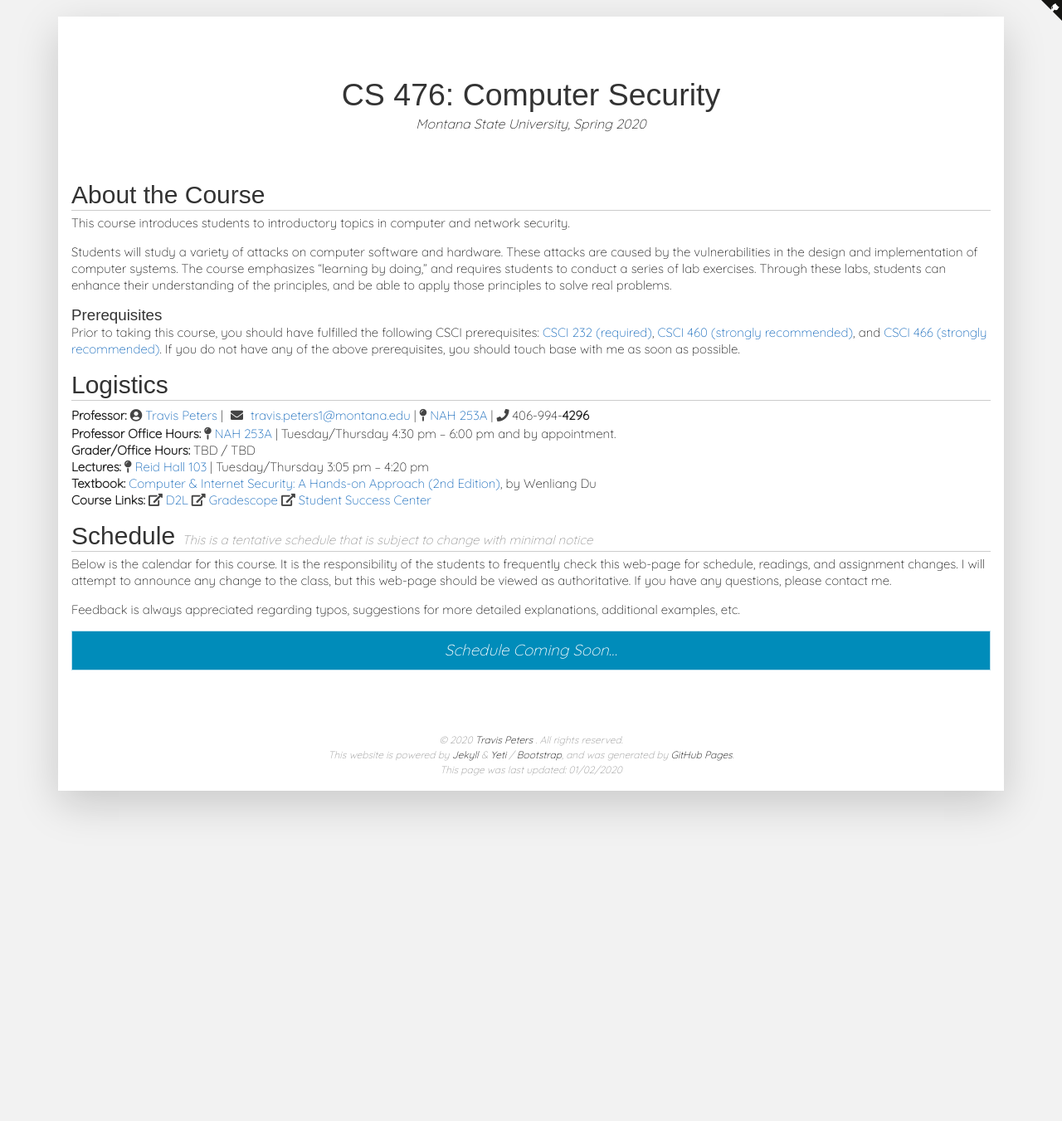
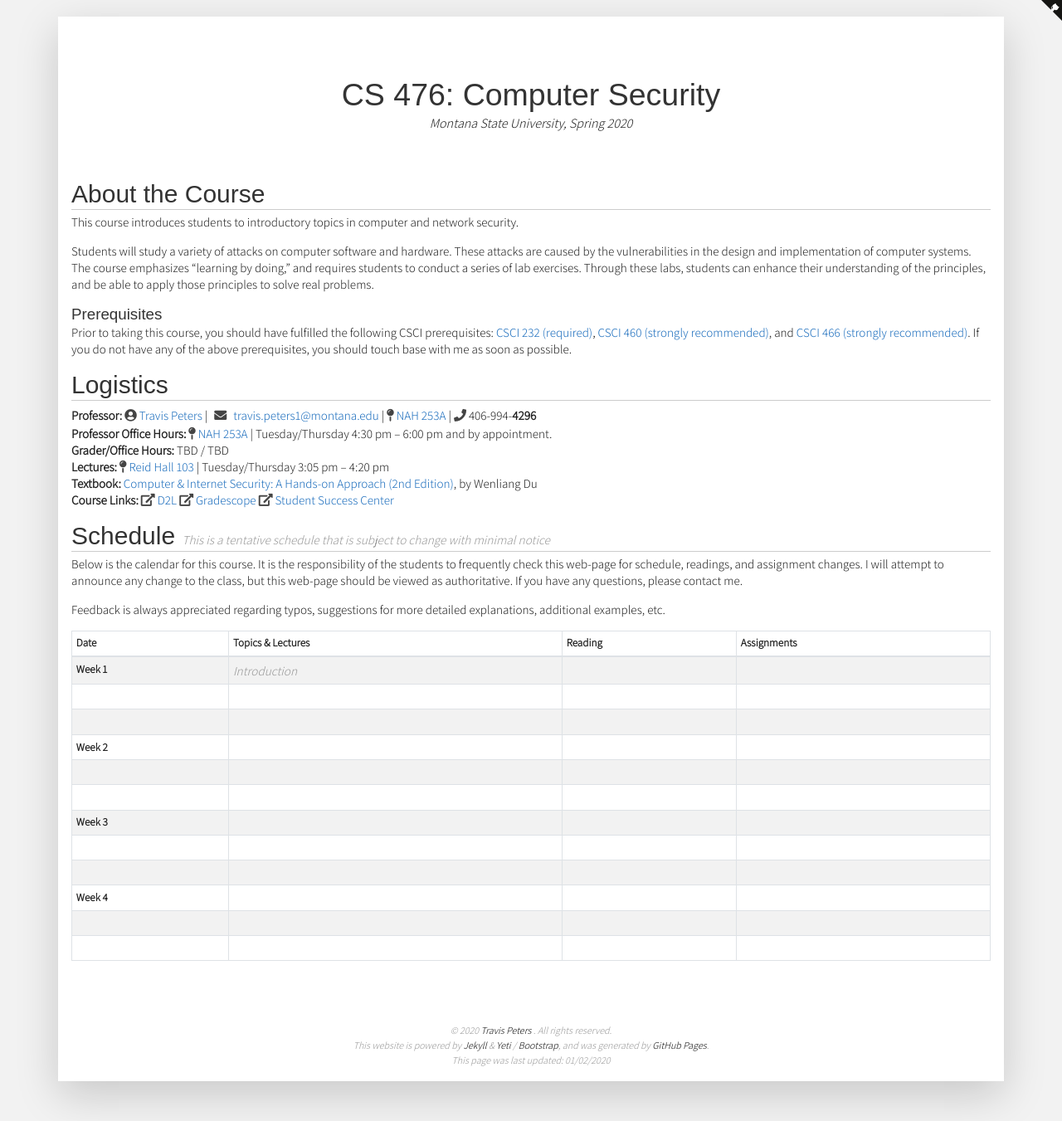
Before and after one commit to traviswpeters/cs476-2020-spring, a Jekyll site: the page built from index.md, in a window 1280 px wide. Shown: the whole page at 83% size. Built offline with Jekyll 4.4.1, drawn with Linux system fonts in a browser that asks for light colours; nearby versions of some CDN libraries; some web fonts are replaced; our own code applies the rules of GitHub Pages for plain Markdown files; before the commit the page ends 1001 px from its top, so only the background shows below that.

Commit message:
font changes

```diff
--- a/_includes/head.html
+++ b/_includes/head.html
@@ -5,10 +5,8 @@
   <meta name="viewport" content="width=device-width, initial-scale=1, shrink-to-fit=no">
 
   <!-- Fonts & TextFormatting -->
-  <link href="https://fonts.googleapis.com/css?family=Assistant|Roboto:500&display=swap" rel="stylesheet">
-  <link href="https://fonts.googleapis.com/css?family=Montserrat:500|Quattrocento+Sans" rel="stylesheet">
-  <link href="https://fonts.googleapis.com/css?family=Proza+Libre:500|Quicksand:300&display=swap" rel="stylesheet">
-  <link href="https://fonts.googleapis.com/css?family=Work+Sans:300&display=swap" rel="stylesheet">
+  <link href="https://fonts.googleapis.com/css?family=Proza+Libre:500&display=swap" rel="stylesheet">
+  <link href="https://fonts.googleapis.com/css?family=Assistant:300&display=swap" rel="stylesheet">
 
   <link rel="stylesheet" href="https://use.fontawesome.com/releases/v5.0.13/css/all.css" integrity="sha384-DNOHZ68U8hZfKXOrtjWvjxusGo9WQnrNx2sqG0tfsghAvtVlRW3tvkXWZh58N9jp" crossorigin="anonymous">
 
--- a/assets/css/style.css
+++ b/assets/css/style.css
@@ -11,10 +11,7 @@
    width: auto;
  */
 
-   /* font-family: 'Assistant', sans-serif; */
-   /* font-family: 'Quattrocento Sans', sans-serif; */
-   font-family: 'Quicksand', sans-serif;
-   /* font-family: 'Work Sans', sans-serif; */
+  font-family: 'Assistant', sans-serif;
 }
 
 .container, .container-sm, .container-xl {
@@ -35,7 +32,6 @@ body {
 }
 
 h1, h2, h3, h4, h5, h6 {
-  /* font-family: 'Roboto', sans-serif; */
   font-family: 'Proza Libre', sans-serif;
   color: #333;
   padding: 0px;
--- a/index.md
+++ b/index.md
@@ -40,11 +40,6 @@ If you have any questions, please contact me.
 
 Feedback is always appreciated regarding typos, suggestions for more detailed explanations, additional examples, etc.
 
-<span class="lead font-italic">Schedule Coming Soon...</span>
-{:.alert .alert-primary .text-white .text-center}
-
-{% comment %}
-
 {:.table .table-hover .table-striped .table-bordered .table-sm}
 | Date          | Topics & Lectures                                                                                                                                                                      | Reading                                      | Assignments                                  |
 | ------------- | -------------------------------------------------------------------------------------------------------------------------------------------------------------------------------------- | -------------------------------------------- |--------------------------------------------- |
@@ -60,7 +55,6 @@ Feedback is always appreciated regarding typos, suggestions for more detailed ex
 | **Week 4**    | <span class="note"></span>                                                                                                                                                             | <span class="note"></span>
 |               |                                                                                                                                                                                        |
 |               |                                                                                                                                                                                        |
-{% endcomment %}
 
 <!-- code examples, provided code, etc. -->
 [Makefile]: {{site.data.settings.code}}/Makefile
```
